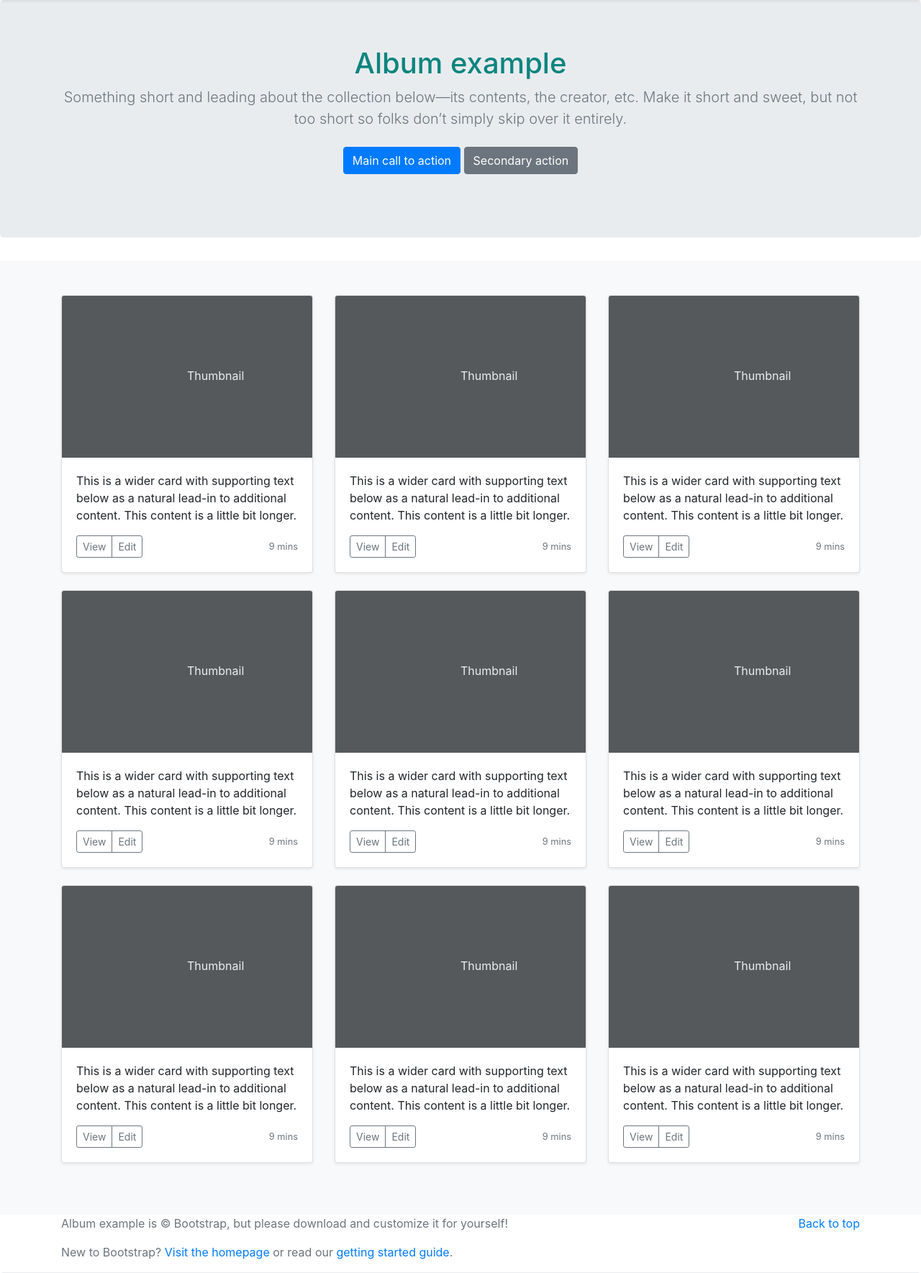
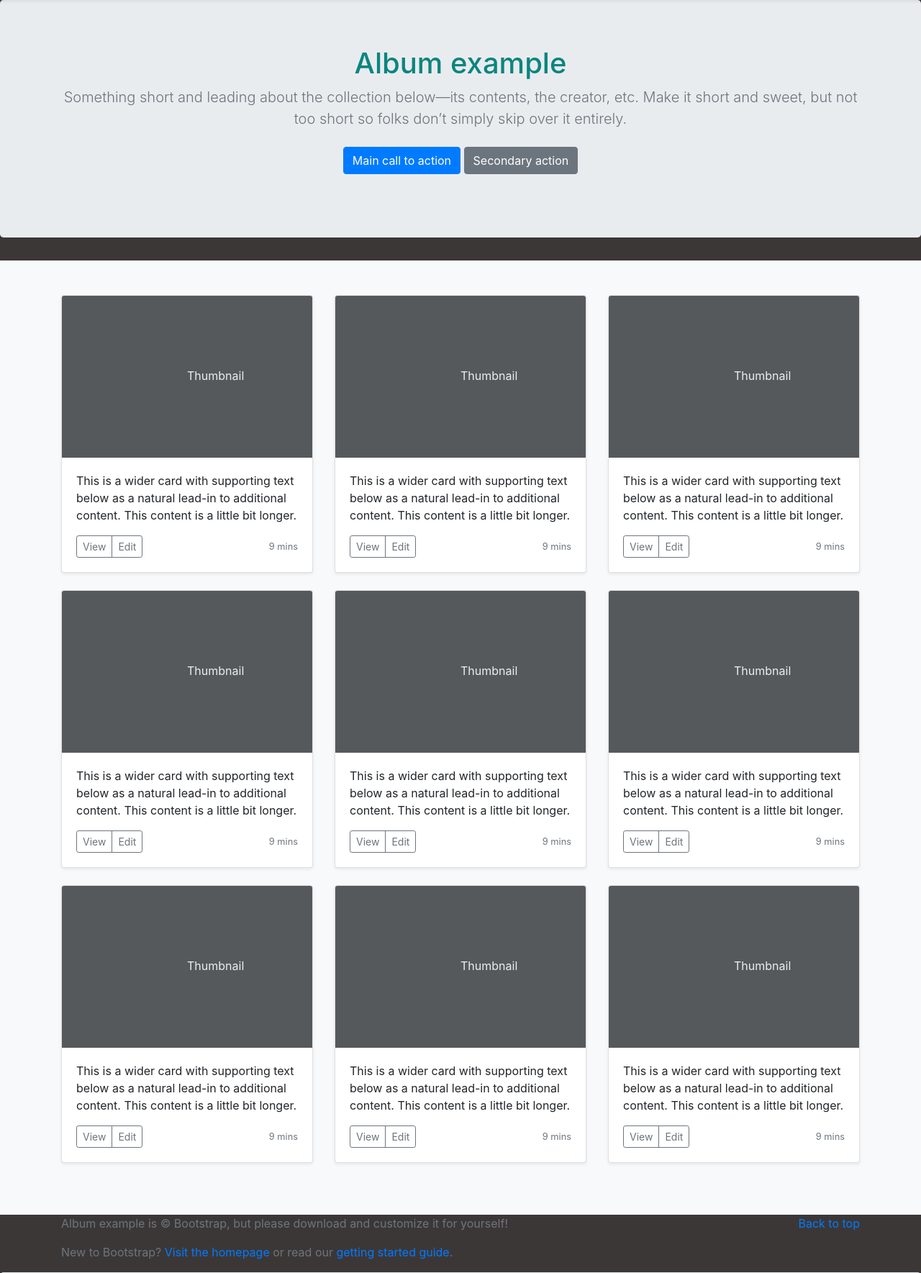
Before and after one commit to Geekscar/Automart, a Django app: page / in a window 1280 px wide. Shown: the part 56-1825 px from the top of the page at 72% size. Run offline with Django 3.2, Linux system fonts and the light colour scheme; some libraries are stand-ins or nearby versions.

Commit message:
Agregamos tamaño a la foto

```diff
--- a/main_app/static/estilos.css
+++ b/main_app/static/estilos.css
@@ -1,3 +1,10 @@
 h1 {
     color: #0b857f;
 }
+body {
+    background-color: #3c3737;
+}
+.foto {
+    max-width: 100%;
+    height: 200px;
+}
```
